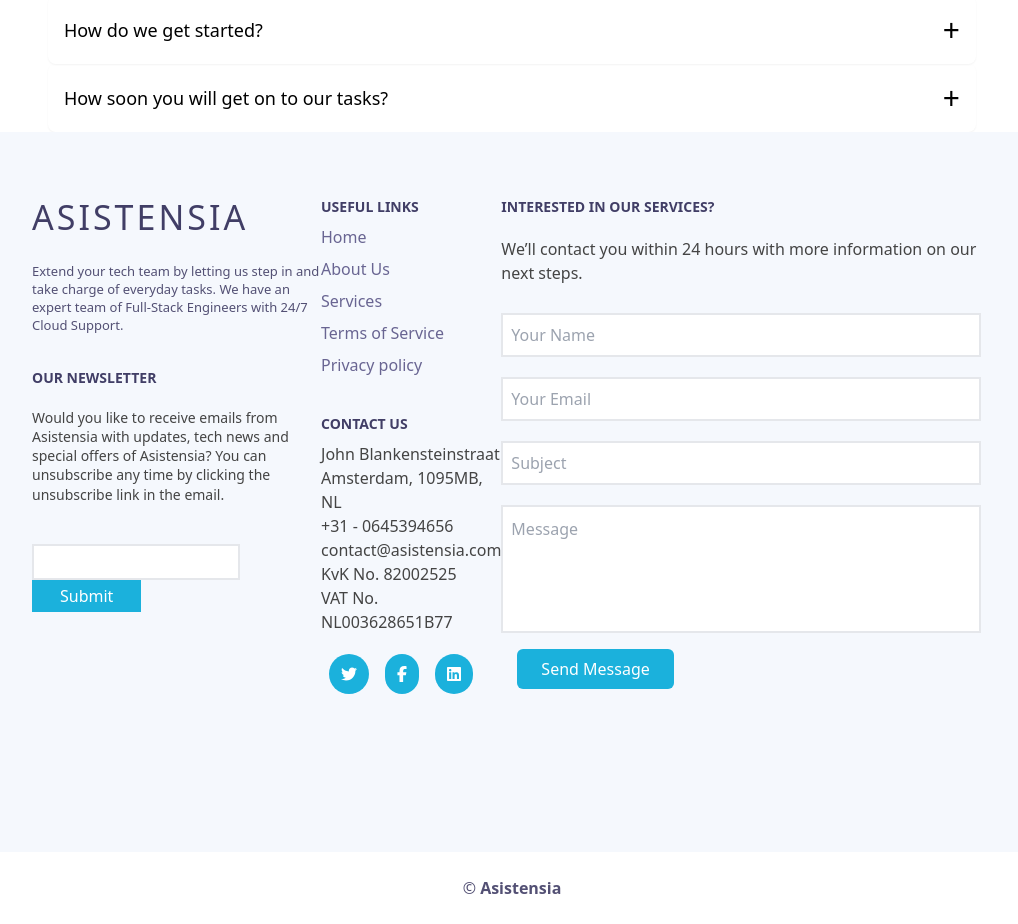
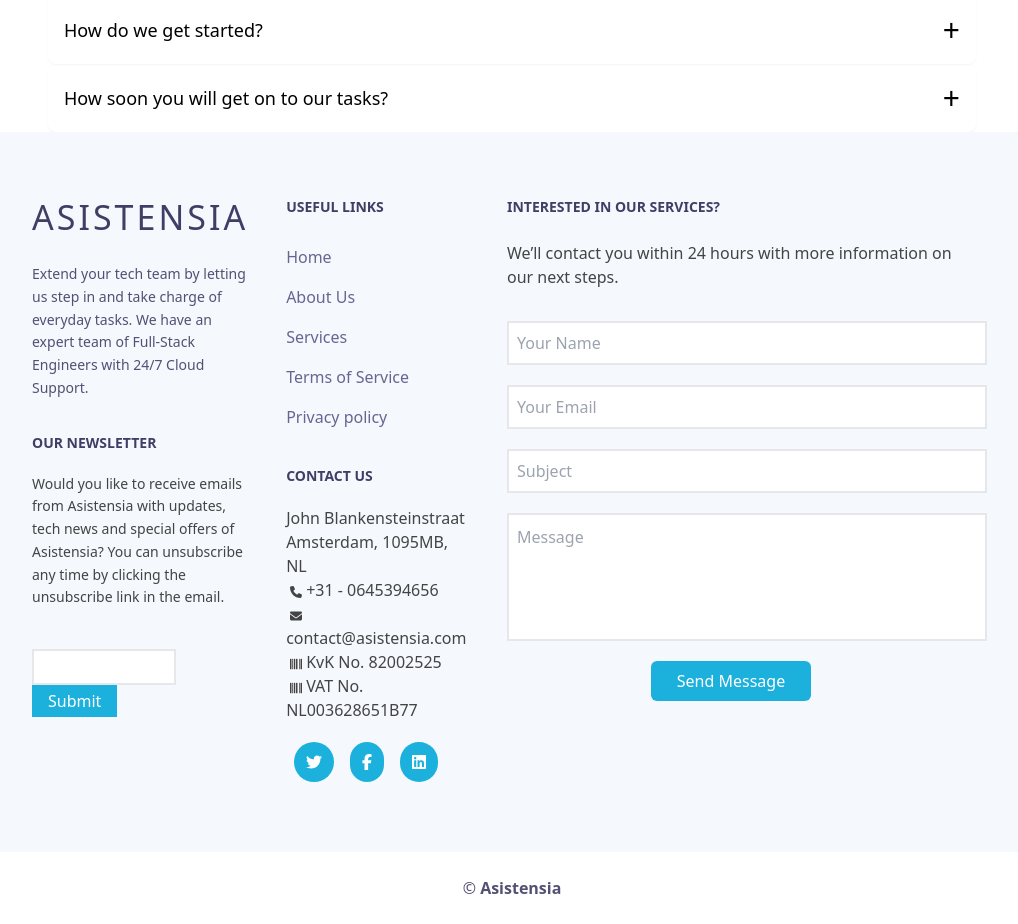
Before and after one commit to Humnashinkhan/Asistensia_Website, a React (Create React App) app: page / in a window 1280 px wide. Shown: the part 6860-7784 px from the top of the page, without its empty margins (128-1146 px from the left). Built offline with nearby package versions, Linux system fonts and the light colour scheme.

Commit message:
make footer responsive

```diff
--- a/src/components/Footer.jsx
+++ b/src/components/Footer.jsx
@@ -1,47 +1,52 @@
 import React from 'react'
 import { FontAwesomeIcon } from '@fortawesome/react-fontawesome'
 import { faFacebookF, faLinkedin, faTwitter } from '@fortawesome/free-brands-svg-icons'
+import { faBarcode, faEnvelope, faPhone } from '@fortawesome/free-solid-svg-icons'
 const Footer = () => {
   return (
     <>
-    <div className="bg-[#f5f8fd] w-full h-[90vh] flex justify-between">
-      <div className="w-80 ml-40 pt-5">
+    <div className="bg-[#f5f8fd] w-full md:h-[90vh] md:flex justify-between">
+      <div className="md:w-72 md:ml-36 pt-5 p-4">
         <h4 className="text-[34px] uppercase text-[#413e66] font-normal pt-10 tracking-custom">Asistensia</h4>
-        <p className="text-[#535074] text-[13px] leading-snug pt-5">Extend your tech team by letting us step in and take
+        <p className="text-[#535074] text-[14px] leading-relaxed pt-5">Extend your tech team by letting us step in and take
           charge of everyday tasks. We have an expert team of
           Full-Stack Engineers with 24/7 Cloud Support.
         </p>
         <h4 className="text-[14px] font-bold text-[#413e66] uppercase pt-8">Our Newsletter</h4>
-        <p className="text-[#444] text-[14px] leading-snug pt-5 font-medium">Would you like to receive emails from Asistensia with
+        <p className="text-[#444] text-[14px] leading-relaxed pt-5 font-medium">Would you like to receive emails from Asistensia with
           updates, tech news and special offers of Asistensia?
           You can unsubscribe any time by clicking the
           unsubscribe link in the email.
         </p>
          <input
-         className="mt-10 p-1 w-52 border-2 border-gray-200"
+         className="mt-10 p-1 w-36 border-2 border-gray-200"
          type="text"
         />
         <input
-        className="text-white bg-[#1bb1dc] px-7 py-1 hover:bg-[#1993bc]"
+        className="text-white bg-[#1bb1dc] px-4 py-1 hover:bg-[#1993bc]"
         type="submit"
         />
       </div>
-      <div className="pt-16">
+      <div className="md:pt-16 p-4">
       <h4 className="font-bold text-[14px] uppercase text-[#413e66]">Useful Links</h4>
       <ul>
-        <li className="text-[16px] text-[#696592] pt-2 hover:text-[#1bb1dc]">Home</li>
-        <li className="text-[16px] text-[#696592] pt-2 hover:text-[#1bb1dc]">About Us</li>
-        <li className="text-[16px] text-[#696592] pt-2 hover:text-[#1bb1dc]">Services</li>
-        <li className="text-[16px] text-[#696592] pt-2 hover:text-[#1bb1dc]">Terms of Service</li>
-        <li className="text-[16px] text-[#696592] pt-2 hover:text-[#1bb1dc]">Privacy policy</li>
+        <li className="text-[16px] text-[#696592] pt-7 hover:text-[#1bb1dc]">Home</li>
+        <li className="text-[16px] text-[#696592] pt-4 hover:text-[#1bb1dc]">About Us</li>
+        <li className="text-[16px] text-[#696592] pt-4 hover:text-[#1bb1dc]">Services</li>
+        <li className="text-[16px] text-[#696592] pt-4 hover:text-[#1bb1dc]">Terms of Service</li>
+        <li className="text-[16px] text-[#696592] pt-4 hover:text-[#1bb1dc]">Privacy policy</li>
       </ul>
       <h4 className="font-bold text-[14px] uppercase text-[#413e66] pt-9">Contact Us</h4>
-      <p className="text-[16px] text-[#444] pt-2">
+      <p className="text-[16px] text-[#444] pt-5">
          John Blankensteinstraat<br/>
          Amsterdam, 1095MB, NL<br/>
-         +31 - 0645394656<br/>
+        <FontAwesomeIcon icon={faPhone} className="px-1 h-3"/>
+          +31 - 0645394656<br/>
+        <FontAwesomeIcon icon={faEnvelope} className="px-1 h-3" />
          contact@asistensia.com<br/>
+        <FontAwesomeIcon icon={faBarcode} className="px-1 h-3"/>
          KvK No. 82002525<br/>
+        <FontAwesomeIcon icon={faBarcode} className="px-1 h-3" />
          VAT No. NL003628651B77
       </p>
       <div className="text-white pt-3">
@@ -59,36 +64,36 @@
     />
     </div>
       </div>
-       <div className="pt-16">
+       <div className="md:pt-16 p-5">
         <h4 className="font-bold text-[14px] uppercase text-[#413e66]">Interested in our services?</h4>
-        <p className="text-[16px] text-[#444] pt-5 mr-40">We’ll contact you within 24 hours with more information on our next steps.</p>
-          <form className="grid gap-5 pt-7">
+        <p className="text-[16px] text-[#444] pt-6 md:mr-40">We’ll contact you within 24 hours with more information on our next steps.</p>
+          <form className="grid gap-5 pt-8">
            <input
-           className="w-[30rem] p-2 border-2 border-gray-200"
+           className="md:w-[30rem] p-2 border-2 border-gray-200"
            type="text"
            placeholder='Your Name'
            />
           <input
-           className="w-[30rem] p-2 border-2 border-gray-200"
+           className="md:w-[30rem] p-2 border-2 border-gray-200"
            type="text"
            placeholder='Your Email'
            />
            <input
-          className="w-[30rem] p-2 border-2 border-gray-200"
+          className="md:w-[30rem] p-2 border-2 border-gray-200"
            type="text"
            placeholder='Subject'
            />
             <input
-            className="w-[30rem] h-32 border-2 border-gray-200 pb-20 pl-2"
+            className="md:w-[30rem] h-32 border-2 border-gray-200 pb-20 pl-2"
            type="text"
            placeholder='Message'
            />
-          </form>
           <input
-          className="m-4 bg-[#1bb1dc] text-white px-6 py-2 rounded-md hover:bg-[#1993dc]"
+          className="bg-[#1bb1dc] text-white rounded-md hover:bg-[#1993dc] w-40 ml-36 py-2"
           type="submit"
           value="Send Message"
           />
+          </form>
        </div>
     </div>
     <div className="p-6 text-center text-[#535074]">
```
